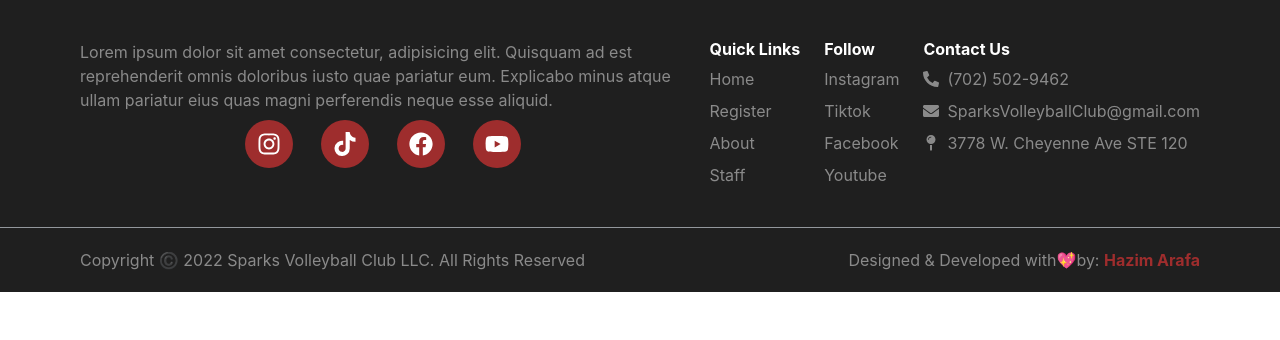
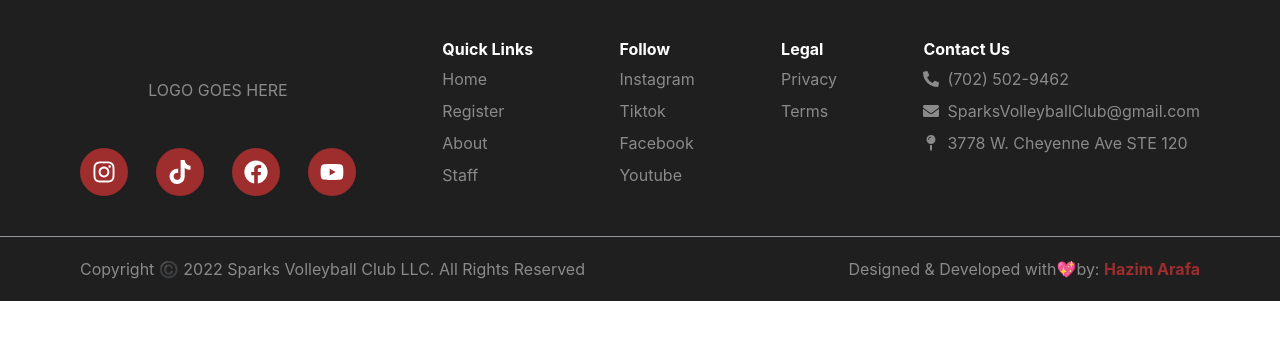
Before and after one commit to HazimAr/Sparks-Volleyball-Club, a Next.js app: page / in a window 1280 px wide. Shown: the top 340 px of the page. Built offline with nearby package versions, Linux system fonts and the light colour scheme.

Commit message:
footer clean ups

```diff
--- a/src/components/container.tsx
+++ b/src/components/container.tsx
@@ -2,7 +2,7 @@
 
 export default function Container({ children, ...props }) {
   return (
-    <Center w="100vw" flexDir="column" {...props}>
+    <Center as="section" w="100vw" flexDir="column" {...props}>
       {children}
     </Center>
   );
--- a/src/components/footer.tsx
+++ b/src/components/footer.tsx
@@ -1,4 +1,5 @@
 import {
+  Center,
   Circle,
   Divider,
   Flex,
@@ -7,7 +8,6 @@
   Link,
   Stack,
   Text,
-  useToken,
 } from "@chakra-ui/react";
 import Container from "./container";
 import ContainerInside from "./containerInside";
@@ -24,7 +24,6 @@
 import NextChakraLink from "./nextChakraLink";
 
 export default function Footer() {
-  const primary = useToken("colors", "primary");
   return (
     <Container as="footer" bg="accent" color="whiteAlpha.600">
       <ContainerInside>
@@ -36,12 +35,7 @@
               width="50px"
               height="50px"
             /> */}
-            <Text maxW="60ch">
-              Lorem ipsum dolor sit amet consectetur, adipisicing elit. Quisquam
-              ad est reprehenderit omnis doloribus iusto quae pariatur eum.
-              Explicabo minus atque ullam pariatur eius quas magni perferendis
-              neque esse aliquid.
-            </Text>
+            <Center h="100px">LOGO GOES HERE</Center>
             <HStack gap={5} justify="center">
               <FooterIcon icon={<FaInstagram />} href="/instagram" />
               <FooterIcon icon={<FaTiktok />} href="/tiktok" />
@@ -49,7 +43,7 @@
               <FooterIcon icon={<FaYoutube />} href="/youtube" />
             </HStack>
           </Stack>
-          <Stack spacing={2}>
+          <Stack>
             <Heading size="sm" color="white">
               Quick Links
             </Heading>
@@ -58,7 +52,7 @@
             <NextChakraLink href="/about">About</NextChakraLink>
             <NextChakraLink href="/staff">Staff</NextChakraLink>
           </Stack>
-          <Stack spacing={2}>
+          <Stack>
             <Heading size="sm" color="white">
               Follow
             </Heading>
@@ -73,7 +67,14 @@
               Youtube
             </NextChakraLink>
           </Stack>
-          <Stack spacing={2}>
+          <Stack>
+            <Heading size="sm" color="white">
+              Legal
+            </Heading>
+            <NextChakraLink href="/privacy">Privacy</NextChakraLink>
+            <NextChakraLink href="/terms">Terms</NextChakraLink>
+          </Stack>
+          <Stack>
             <Heading size="sm" color="white">
               Contact Us
             </Heading>
@@ -105,11 +106,8 @@
           </Text>
 
           <Link href="https://hazim.tech" isExternal>
-            Designed & Developed with<span style={{ color: "white" }}>💖</span>
-            by:{" "}
-            <span style={{ color: primary, fontWeight: "bold" }}>
-              Hazim Arafa
-            </span>
+            Designed & Developed with<span>💖</span>
+            by: <span style={{ fontWeight: "bold" }}>Hazim Arafa</span>
           </Link>
         </Flex>
       </ContainerInside>
--- a/src/styles/theme.tsx
+++ b/src/styles/theme.tsx
@@ -11,9 +11,6 @@
       body: {
         fontFamily:
           "-apple-system, BlinkMacSystemFont, Segoe UI, Roboto, Oxygen, Ubuntu, Cantarell, Fira Sans, Droid Sans, Helvetica Neue, sans-serif",
-        // color: "white",
-        padding: 0,
-        margin: 0,
       },
       a: {
         color: "inherit",
@@ -21,6 +18,9 @@
       },
       ul: {
         listStyle: "none",
+      },
+      span: {
+        color: "primary",
       },
       "&::-webkit-scrollbar": {
         width: "0.6em",
```
